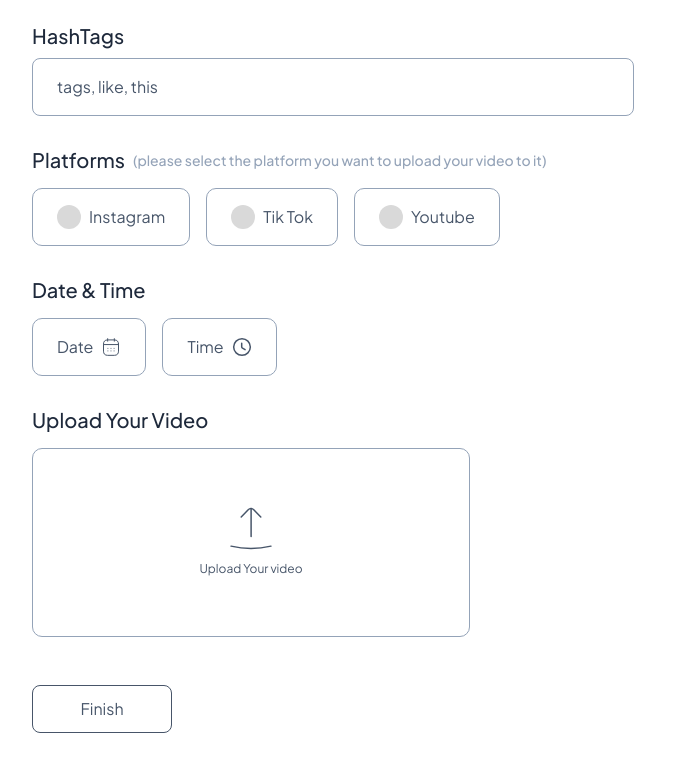
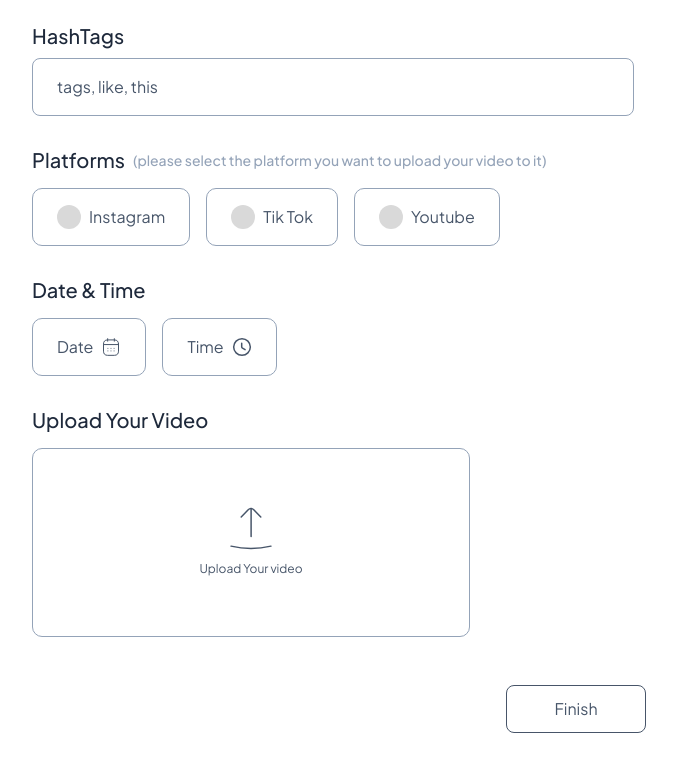
Before and after one commit to mohamedzouine827/fleeeew, a Next.js app: page /upload in a window 1280 px wide. Shown: the part 378-1149 px from the top of the page, without its empty margins (64-741 px from the left). Built offline with nearby package versions, Linux system fonts and the light colour scheme.

Commit message:
Need to do the backend

```diff
--- a/app/_components/upload/UploadForm.tsx
+++ b/app/_components/upload/UploadForm.tsx
@@ -11,14 +11,16 @@ export default function UploadForm() {
         Set Up for your video
       </h1>
       <div className='flex flex-col gap-[24px]'>
-            <FormField title='Title' placeholder='Please enter your title for video' inputType='text'/>
-            <FormField title='HashTags' placeholder='tags, like, this' inputType='tags'/>
-            <PlatformChoise/>
+        <FormField title='Title' placeholder='Please enter your title for video' inputType='text' />
+        <FormField title='HashTags' placeholder='tags, like, this' inputType='tags' />
+        <PlatformChoise />
         <DateTime />
-            <File/>
+        <File />
       </div>
-        <div className="h-12 px-12 py-3 rounded-lg border w-[140px] jus border-slate-600 justify-center items-center gap-2.5 flex">
+      <div className='flex justify-center items-center'>
+        <button className="h-12 px-12 py-3 rounded-lg border w-[140px] jus border-slate-600 justify-center items-center gap-2.5 flex">
           <div className="text-center text-slate-600 text-base font-normal  leading-normal">Finish</div>
+        </button>
       </div>
     </section>
   )
```
Lines whose indentation alone changed are shown as unchanged.
